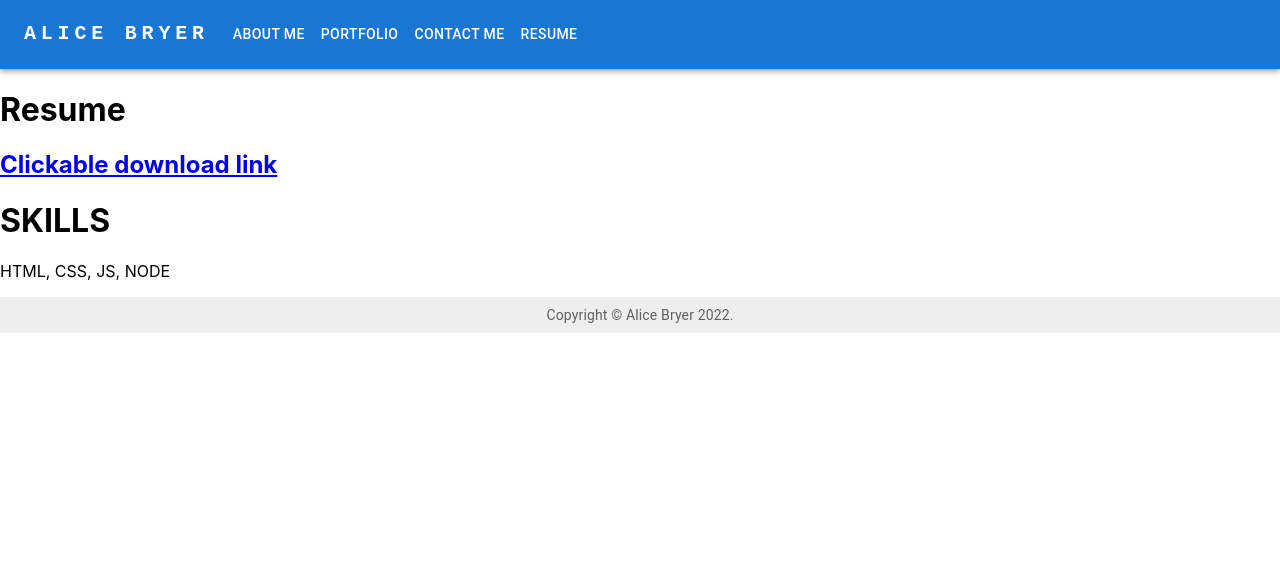
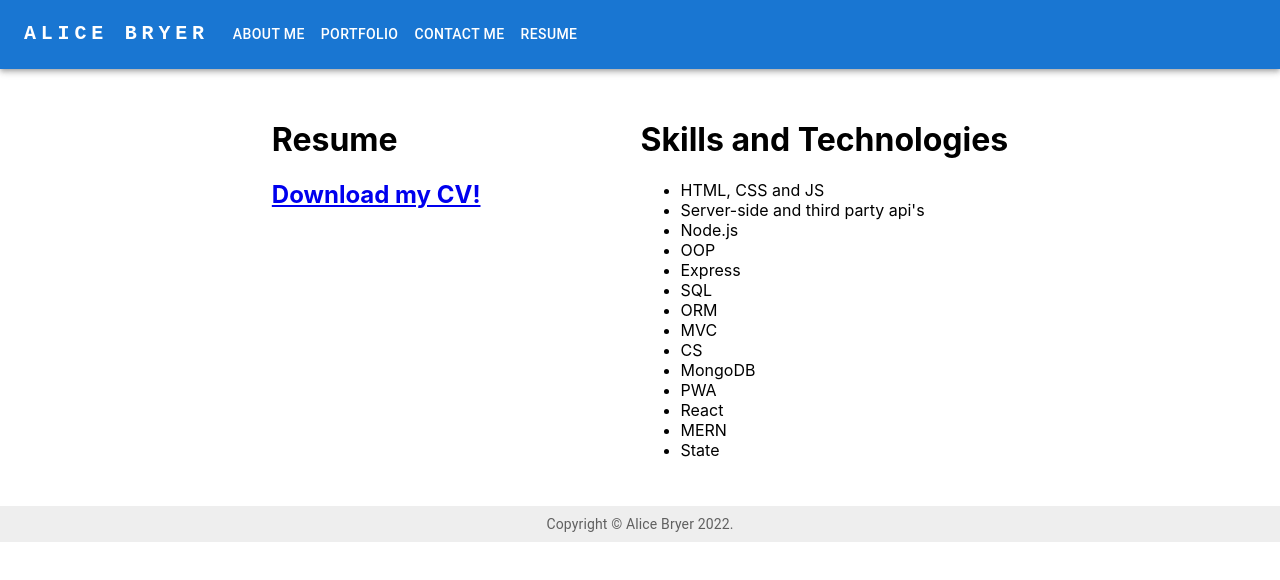
Before and after one commit to AliceBryer/react-portfolio-alice-bryer, a React (Create React App) app: page /Resume in a window 1280 px wide. Shown: the top 580 px of the page. Built offline with nearby package versions, Linux system fonts and the light colour scheme.

Commit message:
updated skills

```diff
--- a/src/components/Resume.js
+++ b/src/components/Resume.js
@@ -2,7 +2,7 @@ import * as React from "react";
 
 const resume = () => {
   return (
-    <div>
+    <div className="container">
       <div className="Resume">
         <h1>Resume</h1>
         <h2>
@@ -11,13 +11,28 @@ const resume = () => {
             download="Alice Bryer-CV"
             target="_blank"
           >
-            Clickable download link
+            Download my CV!
           </a>
         </h2>
       </div>
       <div className="Skills">
-        <h1>SKILLS </h1>
-        <p>HTML, CSS, JS, NODE</p>
+        <h1>Skills and Technologies</h1>
+        <ul>
+          <li>HTML, CSS and JS</li>
+          <li>Server-side and third party api's</li>
+          <li>Node.js</li>
+          <li>OOP</li>
+          <li>Express</li>
+          <li>SQL</li>
+          <li>ORM</li>
+          <li>MVC</li>
+          <li>CS</li>
+          <li>MongoDB</li>
+          <li>PWA</li>
+          <li>React</li>
+          <li>MERN</li>
+          <li>State</li>
+        </ul>
       </div>
     </div>
   );
--- a/src/css/App.css
+++ b/src/css/App.css
@@ -71,3 +71,20 @@
 .form {
   border: solid var(--hunter-green);
 }
+
+/* Resume css */
+
+.container {
+  margin: 30px;
+  display: flex;
+  flex-wrap: wrap;
+  flex-direction: row;
+  justify-content: center;
+}
+.Resume {
+  margin-right: 80px;
+}
+
+.Skills {
+  margin-left: 80px;
+}
```
